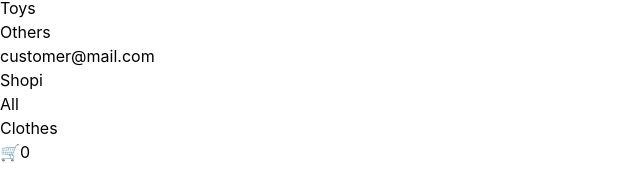
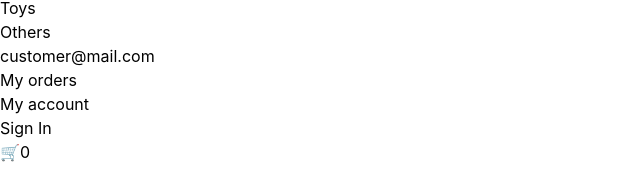
Before and after one commit to davidpacco/shopi-store, a React (Vite) app: page / in a window 1280 px wide. Shown: the part 124-312 px from the top of the page, without its empty margins (0-640 px from the left). Built offline with nearby package versions, Linux system fonts and the light colour scheme.

Commit message:
Navbar links fixed

```diff
--- a/src/Components/NavBar/index.tsx
+++ b/src/Components/NavBar/index.tsx
@@ -13,9 +13,9 @@ export function NavBar() {
   ]
 
   const NavBarRight:NavItemType[] = [
-    { to: 'my-orders', name: 'Shopi' },
-    { to: 'my-account', name: 'All' },
-    { to: 'signin', name: 'Clothes' },
+    { to: 'my-orders', name: 'My orders' },
+    { to: 'my-account', name: 'My account' },
+    { to: 'signin', name: 'Sign In' },
   ]
 
   return (
```
